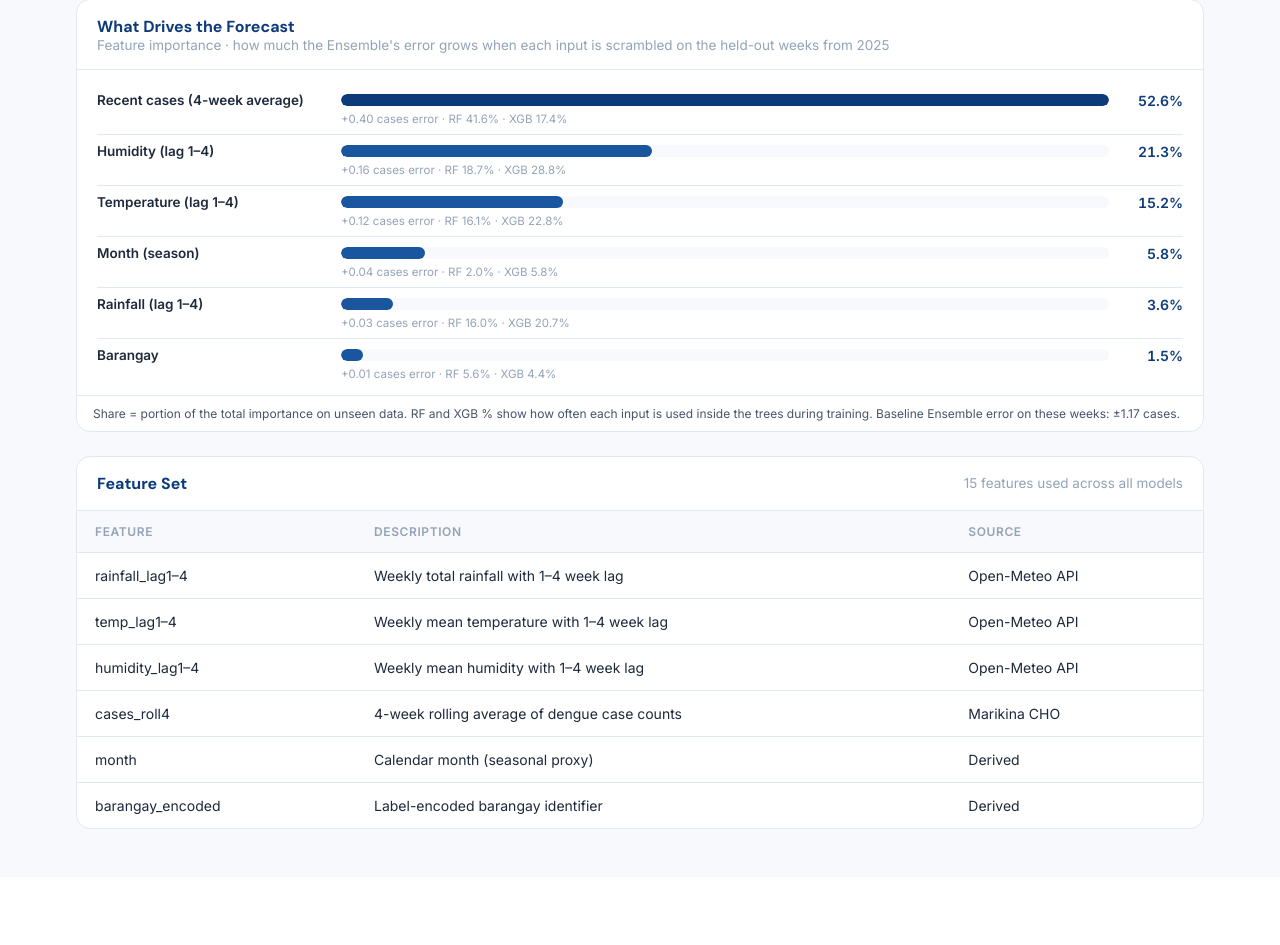
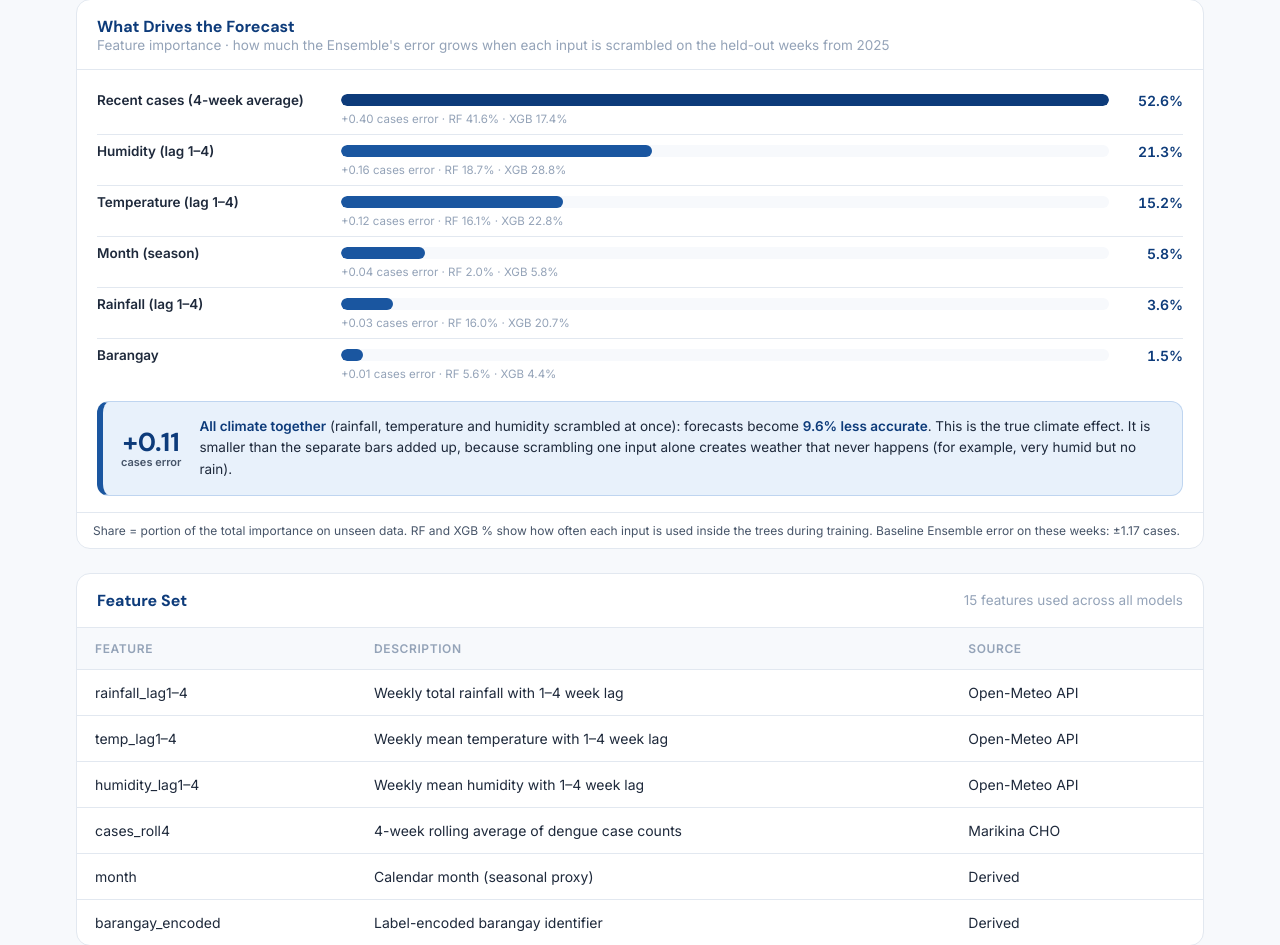
Before and after one commit to DevNigelSan/DengueTect, a Flask app: page /technical in a window 1280 px wide. Shown: the part 2087-3032 px from the top of the page. Before the commit the page ends 2916 px from the top, so only its background shows below. Run offline with Flask 3, Linux system fonts and the light colour scheme; the visitor is signed in with stand-in values (Sample User, id 1); parts of the project's set-up code (start-up, migrations or seed data) failed here and were passed over.

Commit message:
Measure the combined effect of all climate inputs on the forecast
Feature importance now also scrambles rainfall, temperature, and humidity together, so their overlap cannot hide the total climate effect. The Technical page shows how much less accurate forecasts become without climate information.

```diff
--- a/app/static/css/technical.css
+++ b/app/static/css/technical.css
@@ -289,3 +289,41 @@
     row-gap: 6px;
   }
 }
+
+/* ── ALL CLIMATE TOGETHER ── */
+.fi-combined {
+  display: flex;
+  align-items: center;
+  gap: 18px;
+  margin: 6px 20px 16px;
+  padding: 14px 18px;
+  background: var(--blue-light);
+  border: 1.5px solid #BFD5F0;
+  border-left: 6px solid var(--blue-primary);
+  border-radius: 12px;
+}
+
+.fi-combined-num {
+  flex-shrink: 0;
+  font-family: 'DM Sans', sans-serif;
+  font-size: 26px;
+  font-weight: 700;
+  line-height: 1.1;
+  color: var(--blue-deep);
+  text-align: center;
+}
+
+.fi-combined-num span {
+  display: block;
+  font-family: 'Inter', sans-serif;
+  font-size: 11px;
+  font-weight: 600;
+  color: var(--gray-600);
+}
+
+.fi-combined-text { font-size: 13.5px; line-height: 1.6; color: var(--gray-800); }
+.fi-combined-text strong { color: var(--blue-deep); }
+
+@media (max-width: 700px) {
+  .fi-combined { flex-direction: column; align-items: flex-start; gap: 8px; }
+}
--- a/app/templates/technical.html
+++ b/app/templates/technical.html
@@ -364,6 +364,17 @@
         </div>
         {% endfor %}
       </div>
+            {% if importance.climate_combined %}
+      {% set cc = importance.climate_combined %}
+      <div class="fi-combined">
+        <div class="fi-combined-num">+{{ '%.2f' | format(cc.mae_increase if cc.mae_increase > 0 else 0) }}<span>cases error</span></div>
+        <div class="fi-combined-text">
+          <strong>All climate together</strong> (rainfall, temperature and humidity scrambled at once):
+          forecasts become <strong>{{ cc.pct_worse }}% less accurate</strong>.
+                    This is the true climate effect. It is smaller than the separate bars added up, because scrambling one input alone creates weather that never happens (for example, very humid but no rain).
+        </div>
+      </div>
+      {% endif %}
       <p class="ts-foot">
         Share = portion of the total importance on unseen data. RF and XGB % show how often each input is used inside the trees during training.
         Baseline Ensemble error on these weeks: ±{{ importance.base_mae }} cases.
--- a/data/feature_importance.json
+++ b/data/feature_importance.json
@@ -1,6 +1,10 @@
 {
   "test_start": "2025-01-01",
   "base_mae": 1.17,
+  "climate_combined": {
+    "mae_increase": 0.111,
+    "pct_worse": 9.6
+  },
   "groups": [
     {
       "name": "Recent cases (4-week average)",
```
Also changed, not shown: 1 other file.
